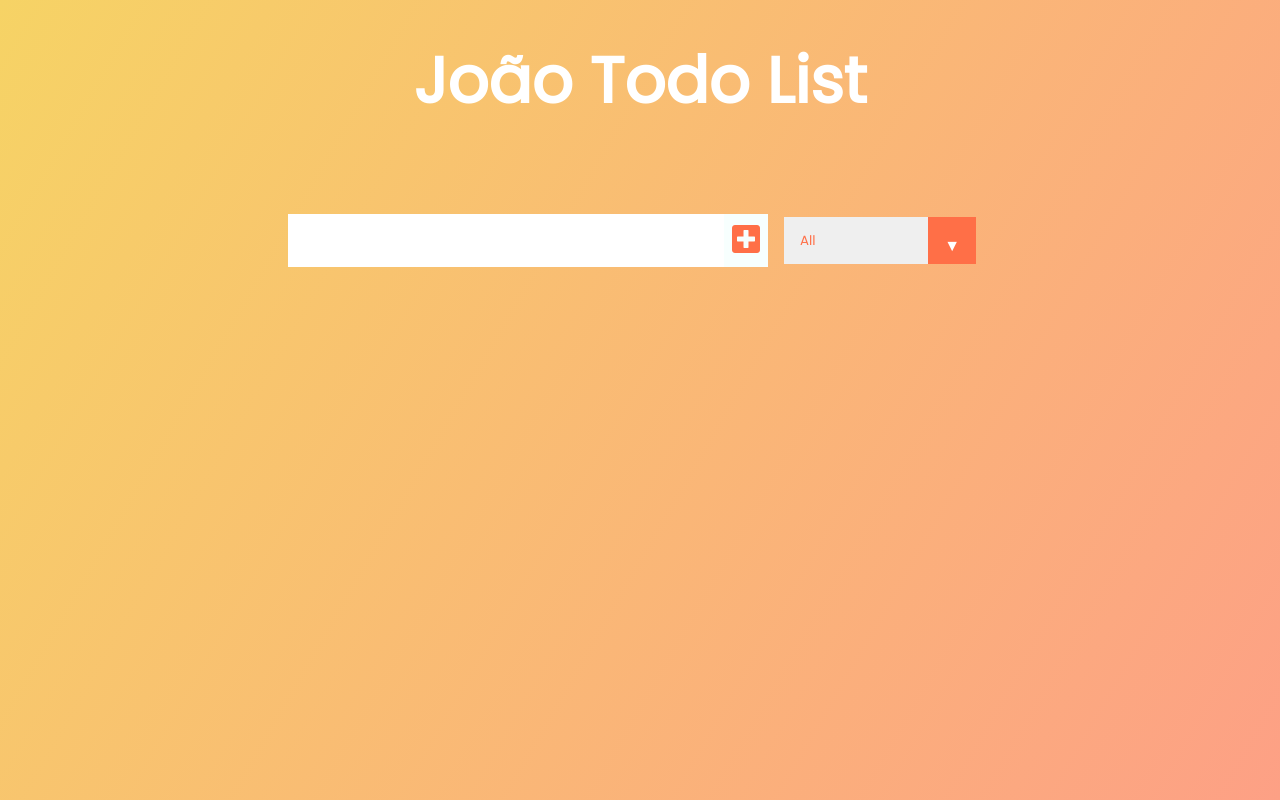
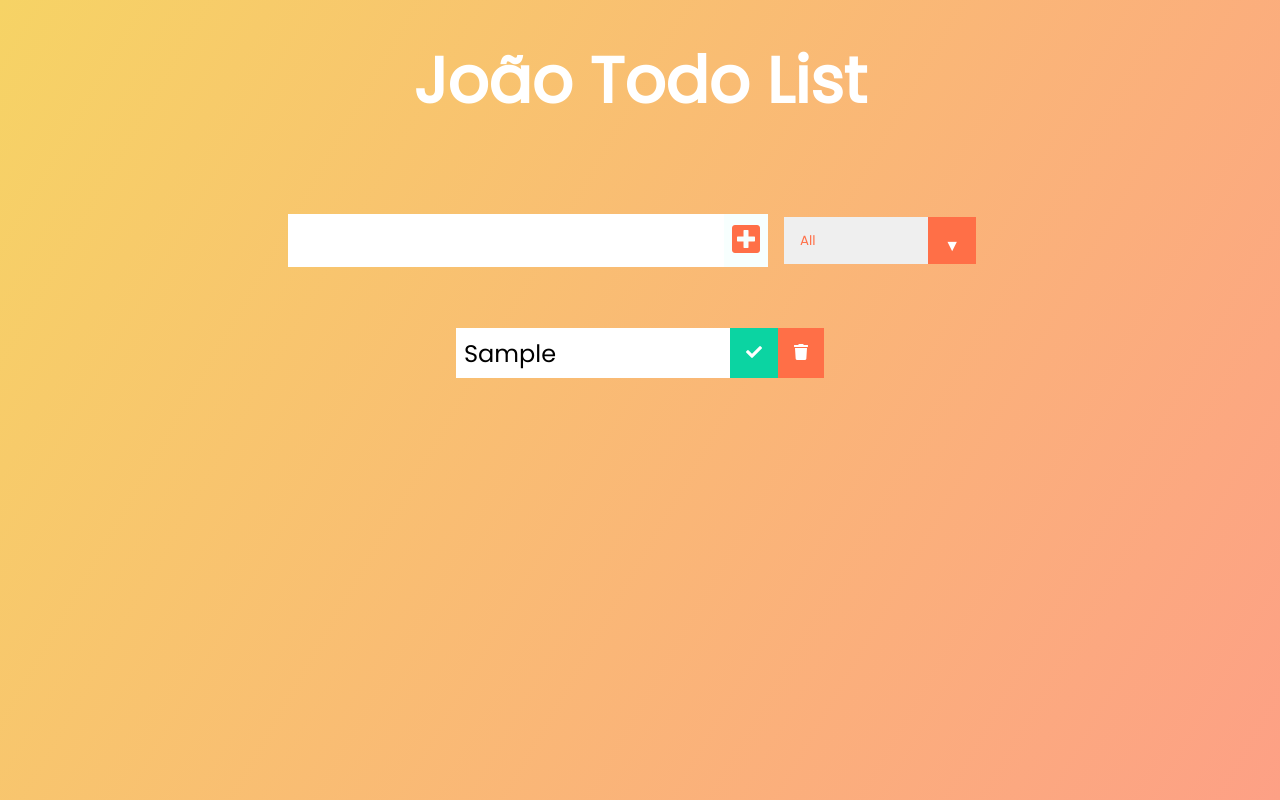
Before and after one commit to jmoura11/React-Apps, a React (Create React App) app in the folder todo/: page / in a window 1280 px wide. Both pictures are taken after typing "Sample" into the empty fields and a click on the button 746 px from the left and 240 px from the top of the page. Built offline with nearby package versions, Linux system fonts and the light colour scheme.

Commit message:
states passed down to other components
create another component called todo in order to create the list of todos
states are being passed down so that the whole data + ui is updated

```diff
--- a/todo/src/App.js
+++ b/todo/src/App.js
@@ -18,7 +18,7 @@
         setTodos={setTodos}
         setInputText={setInputText}
       />
-      <TodoList />
+      <TodoList setTodos={setTodos} todos={todos}/>
     </div>
   );
 }
--- /dev/null
+++ b/todo/src/components/Todo.js
@@ -0,0 +1,45 @@
+import React from "react";
+
+const Todo = ({ text, todo, todos, setTodos }) => {
+  //events
+    const deleteHandler = () => {
+      setTodos(todos.filter(el => el.id !== todo.id));
+    };
+  //   const completeHandler = () => {
+  //       setTodos(todos.map((item) => {
+  //         if(item.id === todo.id){
+  //             return{
+  //                 ...item, completed: !item.completed //added all the other proprietary and modify only the last one (completed)
+  //             };
+  //         }
+  //         return item;
+  //       });
+  //       )
+  //   }
+  const completeHandler = () => {
+    setTodos(
+      todos.map((item) => {
+        if (item.id === todo.id) {
+          return {
+            ...item,
+            completed: !item.completed, //added all the other proprietary and modify only the last one (completed)
+          };
+        }
+        return item;
+      })
+    );
+  };
+  return (
+    <div className="todo">
+      <li className="todo-item">{text}</li>
+      <button onClick={completeHandler} className="complete-btn">
+        <i className="fas fa-check"></i>
+      </button>
+      <button onClick={deleteHandler} className="trash-btn">
+        <i className="fas fa-trash"></i>
+      </button>
+    </div>
+  );
+};
+
+export default Todo;
--- a/todo/src/components/TodoList.js
+++ b/todo/src/components/TodoList.js
@@ -1,9 +1,20 @@
 import React from "react";
-
-const TodoList = () => {
+//import components from "./components"
+import Todo from "./Todo";
+const TodoList = ({ todos, setTodos }) => {
   return (
     <div className="todo-container">
-      <ul className="todo-list"></ul>
+      <ul className="todo-list">
+        {todos.map((todo) => (
+          <Todo
+            setTodos={setTodos}
+            todos={todos}
+            key={todo.id}
+            todo={todo}
+            text={todo.text}
+          />
+        ))}
+      </ul>
     </div>
   );
 };
```
